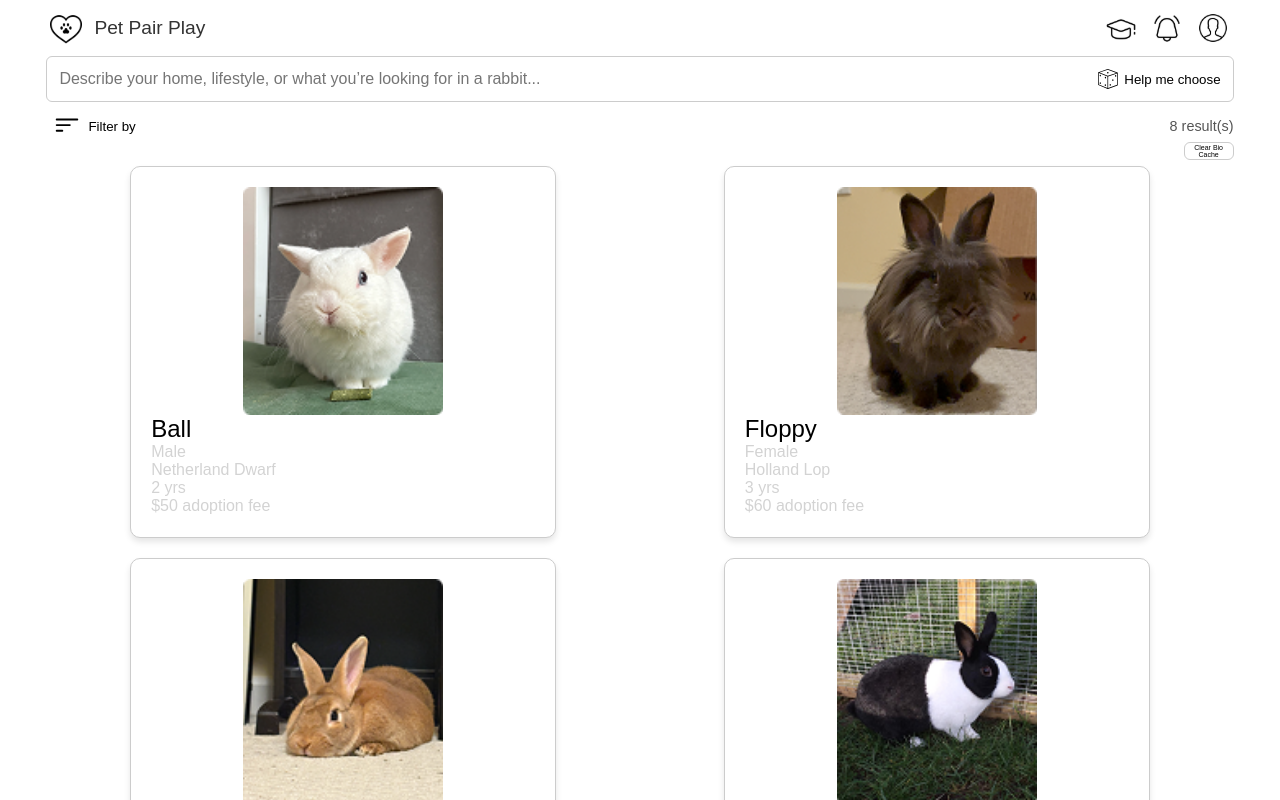
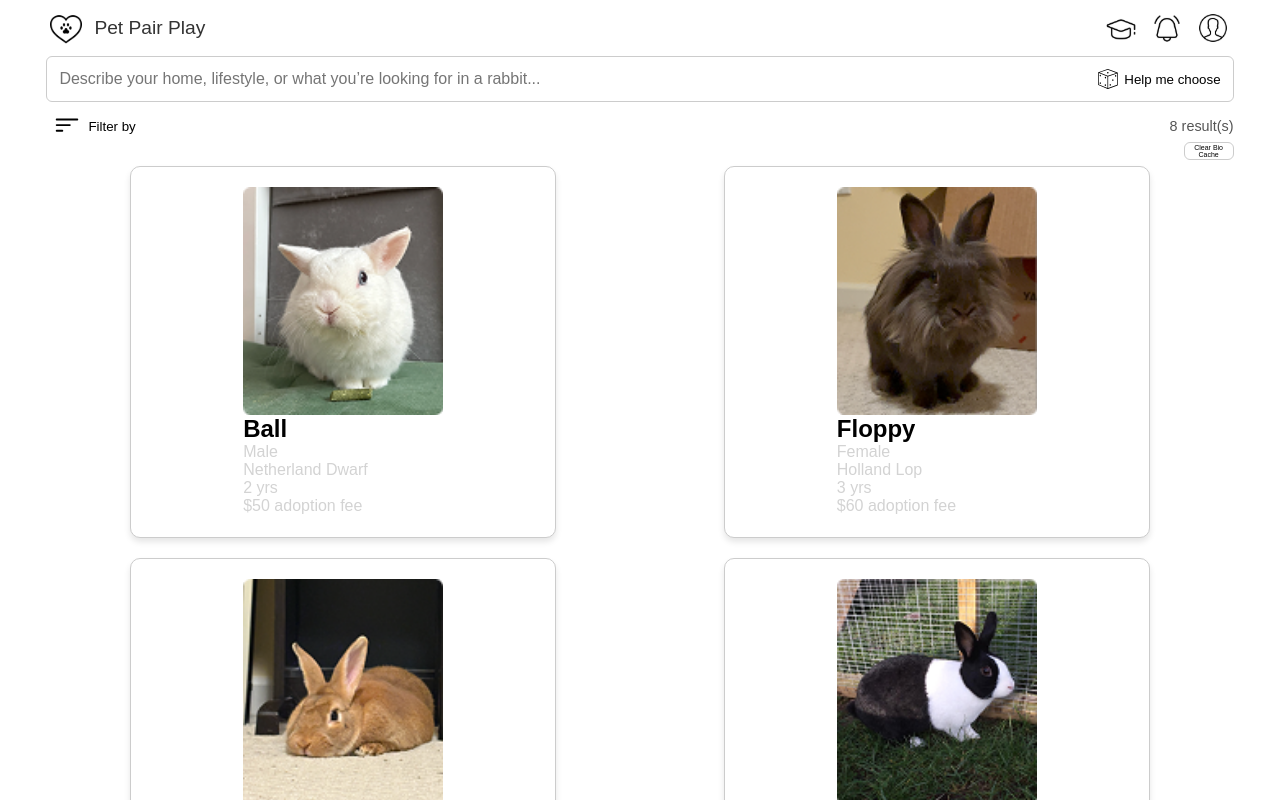
Before and after one commit to changlongwu/petPair, a React (Vite) app in the folder petPair/: page /display in a window 1280 px wide. Shown: the top 800 px of the page. Built offline with nearby package versions, Linux system fonts and the light colour scheme.

Commit message:
fix rabbit card style in big screen

```diff
--- a/petPair/src/components/rabbitDisplay/RabbitCard.css
+++ b/petPair/src/components/rabbitDisplay/RabbitCard.css
@@ -31,12 +31,13 @@
     align-items: center; /* 垂直居中 */
   }
 
-  .card-rabbit-name {
+.card-rabbit-name {
     font-size: 1.5rem;
     white-space: nowrap; /* 不换行 */
     overflow: hidden; /* 隐藏超出部分 */
     text-overflow: ellipsis; /* 超出部分显示省略号 */
     max-width: 70%; /* 避免占满整行，留给右边元素空间 */
+    margin: 0 vw;
 }
 
 
@@ -46,3 +47,19 @@
 .card-body p{
     color: lightgray;
 }
+.card-rabbit-name p{
+    color: black;
+    font-weight: 550;
+}
+
+
+.card-body{
+    width: 100%;
+    max-width: 200px;  /* or whatever suits your layout */
+    height: auto;
+    object-fit: contain;
+    display: block;
+    margin: 0 auto;
+    overflow-y: auto;
+    scrollbar-width: none；
+}
--- a/petPair/src/components/rabbitDisplay/RabbitCard.jsx
+++ b/petPair/src/components/rabbitDisplay/RabbitCard.jsx
@@ -10,17 +10,25 @@ const RabbitCard = ({rabbit}) =>{
     // console.log(cardData)
     return (
         <div className="rabbit-card-container">
+            <div className="card-body">
            <img src={cardData?.image} alt="rabbit photo" className="card-image"/>
+            <div className="card-header-conatiner">
             <div className="card-header">
                 <div className="card-rabbit-name"><p>{cardData?.name}</p></div>
                 {/* <div className="rabbit-distance"><p>{cardData?.distance}mi</p></div> */}
             </div>
-            <div className="card-body">
+
+            </div>
+
+            <div className="card-body-container">
+
                 <div><p>{cardData?.sex}</p>  </div>
                 <div><p>{cardData?.breed}</p></div>
                 <div><p>{cardData?.age} yrs</p></div>
                 <div><p>${cardData?.adoption_fee} adoption fee</p></div>
             </div>
+            </div>
+
         </div>
     )
 }
```
